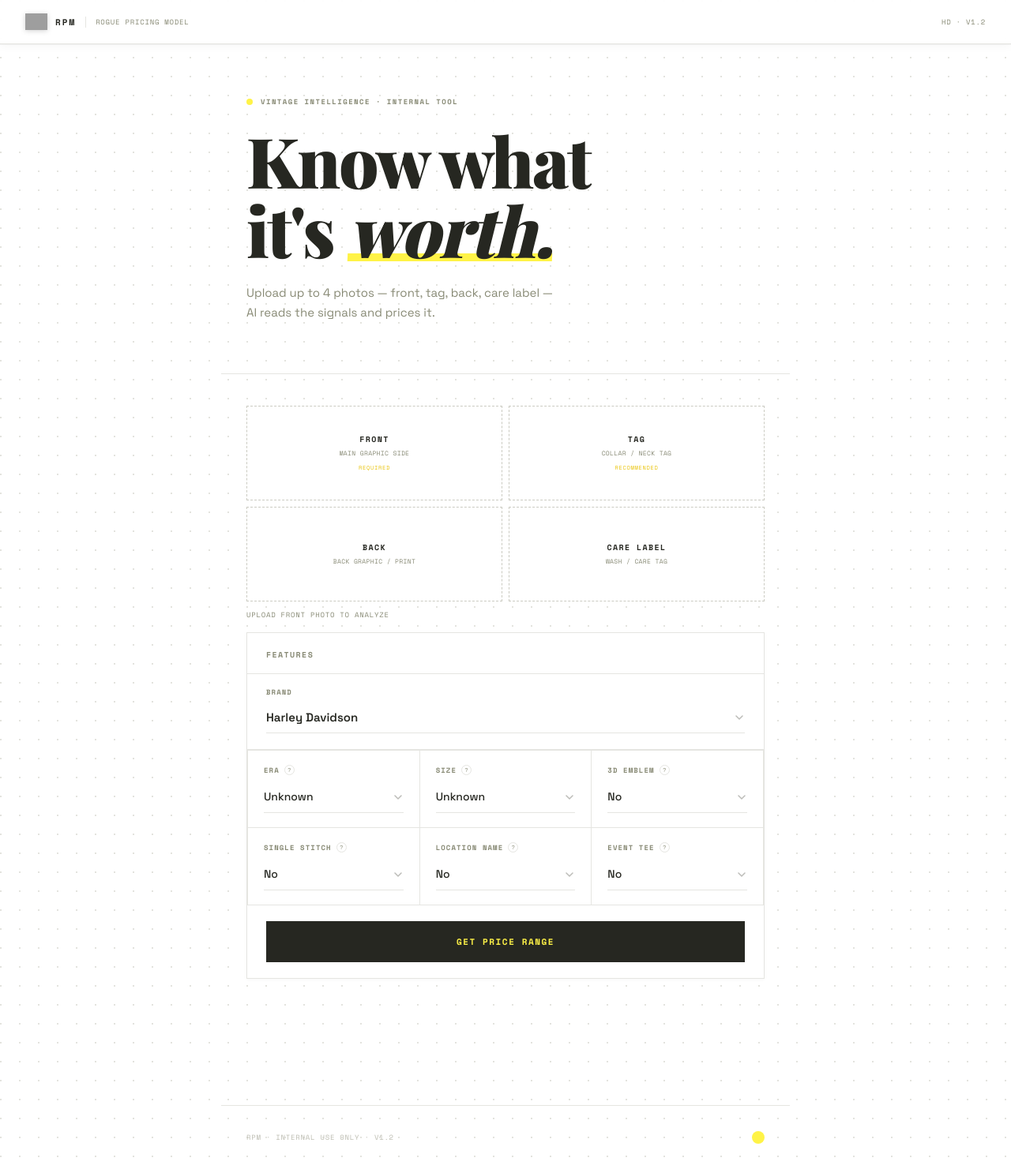
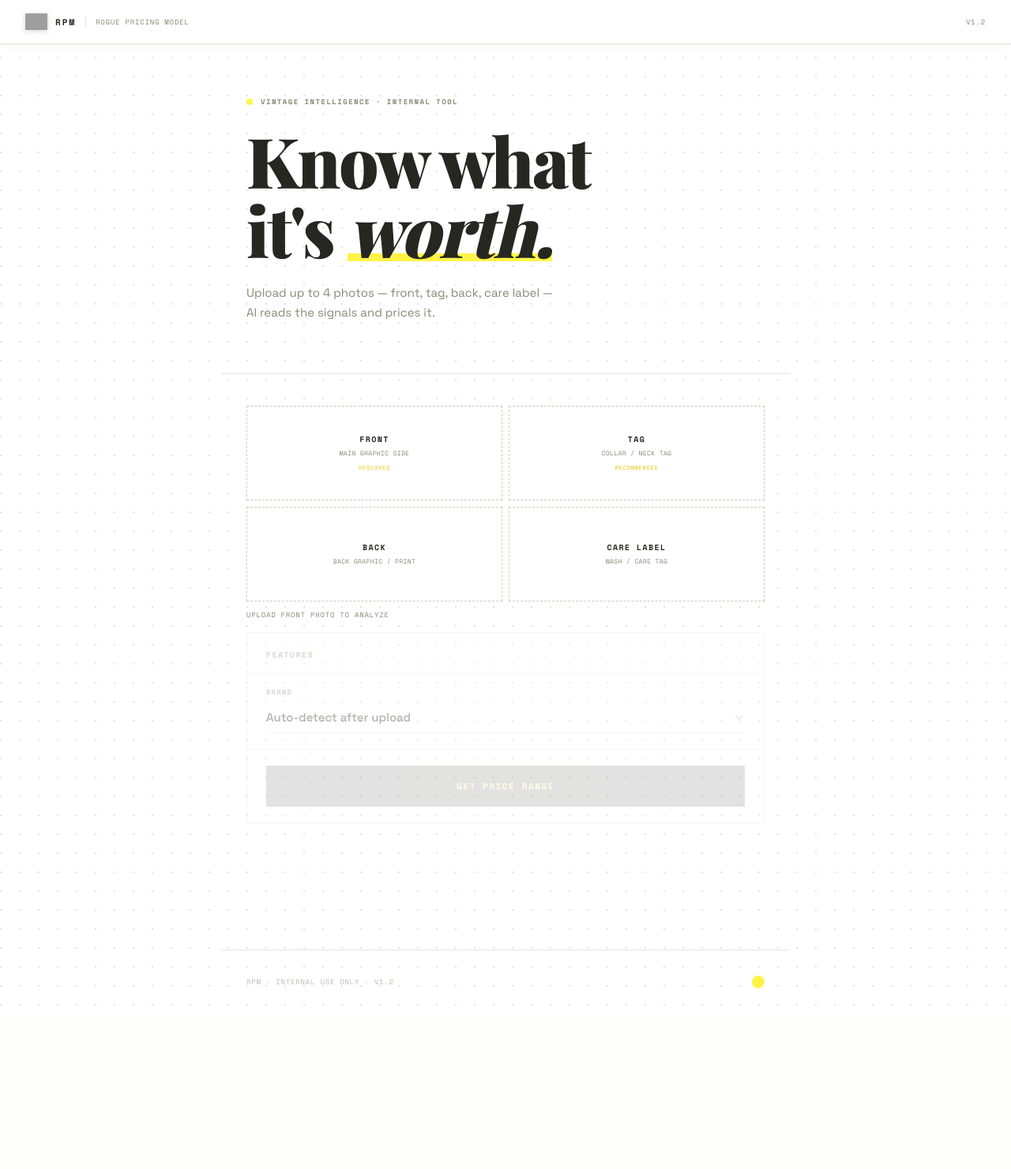
Before and after one commit to Keyshawn-Reid/vintage-pricer, a Flask app: page / in a window 1280 px wide. Shown: the whole page at 79% size. After the commit the page ends 1274 px from the top, so only its background shows below. Run offline with Flask 3, Linux system fonts and the light colour scheme; some web fonts are replaced; grey boxes are pictures that could not be loaded.

Commit message:
neutral default state — upload-first flow with auto brand detection
- page loads with brand set to "Auto-detect after upload", no panel active,
  features form visually locked (opacity) and submit disabled
- uploading front image triggers /analyze with brand=auto: backend runs a
  fast GPT-4o detection call then full analysis for the detected brand,
  returns detected_brand in response
- fillForm switches to detected brand via activateBrand(), fills signals,
  then unlocks the form — single smooth reveal after first photo
- manually selecting a brand from the dropdown also unlocks the form,
  allowing manual pricing without a photo
- switching back to "Auto-detect" re-locks and resets slots

Co-Authored-By: Claude Sonnet 4.6 <noreply@anthropic.com>

```diff
--- a/app.py
+++ b/app.py
@@ -8,7 +8,7 @@ import sys
 import os
 
 sys.path.append(os.path.dirname(os.path.abspath(__file__)))
-from src.vision import extract_features_from_image, extract_features_from_images
+from src.vision import extract_features_from_image, extract_features_from_images, detect_brand
 from src.hysteric_rules import predict_price as hysteric_rules_predict
 from src.brands import BRANDS
 from src.feedback import compute_image_ref, save_feedback
@@ -155,13 +155,15 @@ def index():
     retail = None
     form_data = {}
     error = None
-    selected_brand = "harley"
+    selected_brand = "auto"
 
     if request.method == "POST":
         selected_brand = request.form.get("brand", "harley")
         form_data = request.form
 
         try:
+            if selected_brand not in BRANDS:
+                raise ValueError("Select a brand or upload a photo to auto-detect.")
             input_df = form_to_input_df(selected_brand, form_data)
             low, high = predict_for_brand(selected_brand, input_df)
             if low is None:
@@ -203,7 +205,7 @@ def index():
 def analyze():
     brand = request.form.get("brand", "harley")
 
-    if BRANDS.get(brand, {}).get("multi_image"):
+    if brand == "auto" or BRANDS.get(brand, {}).get("multi_image"):
         temp_paths = {}
         try:
             for slot in ("front", "tag", "back", "care"):
@@ -214,7 +216,10 @@ def analyze():
                     temp_paths[slot] = path
             if "front" not in temp_paths:
                 return jsonify({"error": "Front image is required"}), 400
+            if brand == "auto":
+                brand = detect_brand(temp_paths)
             features = extract_features_from_images(temp_paths, brand=brand)
+            features["detected_brand"] = brand
             features["image_ref"] = compute_image_ref(temp_paths["front"])
             return jsonify(features)
         except Exception as e:
--- a/templates/index.html
+++ b/templates/index.html
@@ -250,6 +250,16 @@
         input[type="file"] { display: none; }
 
         /* ── Features block — white block on dot grid ── */
+        .features-wrap {
+            transition: opacity 0.35s ease;
+        }
+
+        .features-wrap.locked {
+            opacity: 0.32;
+            pointer-events: none;
+            user-select: none;
+        }
+
         .features-wrap {
             margin-top: 16px;
             background: #fff;
@@ -704,7 +714,7 @@
         </div>
 
         <!-- Features block -->
-        <div class="features-wrap">
+        <div class="features-wrap {% if not result and not form_data %}locked{% endif %}" id="featuresWrap">
 
             <div class="features-header">
                 <span class="features-label">Features</span>
@@ -722,6 +732,7 @@
                         <span class="ai-badge" id="badge-brand">AI</span>
                     </div>
                     <select name="brand" id="brandSelect" onchange="handleBrandChange(this.value)">
+                        <option value="auto" {% if selected_brand == 'auto' %}selected{% endif %}>Auto-detect after upload</option>
                         {% for brand_id, brand_cfg in brands.items() %}
                         <option value="{{ brand_id }}" {% if brand_id == selected_brand %}selected{% endif %}>
                             {{ brand_cfg.label }}
@@ -819,26 +830,51 @@
 
     let currentBrand = "{{ selected_brand }}";
 
-    // ── Brand switching ─────────────────────────────────────────────────────
-    function handleBrandChange(brandId) {
-        if (brandId === currentBrand) return;
+    // ── Lock / unlock features form ─────────────────────────────────────────
+    function lockForm() {
+        document.getElementById('featuresWrap').classList.add('locked');
+        document.getElementById('submitBtn').disabled = true;
+    }
 
+    function unlockForm() {
+        document.getElementById('featuresWrap').classList.remove('locked');
+        document.getElementById('submitBtn').disabled = false;
+    }
+
+    // ── Activate a brand panel (no slot reset, no badge clear) ───────────────
+    function activateBrand(brandId) {
         document.querySelectorAll('.signals-panel').forEach(p => {
             p.classList.remove('active');
             p.querySelectorAll('select').forEach(s => s.disabled = true);
         });
+        if (brandId && brandId !== 'auto') {
+            const panel = document.getElementById('panel-' + brandId);
+            if (panel) {
+                panel.classList.add('active');
+                panel.querySelectorAll('select').forEach(s => s.disabled = false);
+            }
+            document.getElementById('brandSelect').value = brandId;
+            document.getElementById('headerBrand').textContent = BRAND_META[brandId]?.short + ' · v1.2';
+        } else {
+            document.getElementById('brandSelect').value = 'auto';
+            document.getElementById('headerBrand').textContent = 'v1.2';
+        }
+        currentBrand = brandId || 'auto';
+    }
 
-        const panel = document.getElementById('panel-' + brandId);
-        panel.classList.add('active');
-        panel.querySelectorAll('select').forEach(s => s.disabled = false);
+    // ── Brand switching (user-initiated) ────────────────────────────────────
+    function handleBrandChange(brandId) {
+        if (brandId === currentBrand) return;
 
-        document.getElementById('headerBrand').textContent = BRAND_META[brandId].short + ' · v1.2';
         document.querySelectorAll('.ai-badge').forEach(b => b.classList.remove('visible'));
         document.querySelectorAll('select').forEach(s => s.classList.remove('ai-filled'));
         document.getElementById('aiDetectedNote').classList.remove('visible');
 
+        activateBrand(brandId);
         resetMultiSlots();
-        currentBrand = brandId;
+
+        if (brandId === 'auto') lockForm();
+        else unlockForm();
     }
 
     // ── Multi-image upload (Hysteric) ────────────────────────────────────────
@@ -922,7 +958,7 @@
         Object.entries(slotFiles).forEach(([slot, file]) => {
             if (file) fd.append(slot, file);
         });
-        fd.append('brand', 'hysteric');
+        fd.append('brand', currentBrand);
 
         fetch('/analyze', { method: 'POST', body: fd })
             .then(r => r.json())
@@ -937,14 +973,23 @@
                 document.getElementById('multiStatus').textContent = 'Analysis failed: ' + err.message;
             })
             .finally(() => {
-                document.getElementById('submitBtn').disabled = false;
+                if (document.getElementById('featuresWrap').classList.contains('locked')) {
+                    document.getElementById('submitBtn').disabled = true;
+                }
             });
     }
 
     // ── Fill form from AI response ───────────────────────────────────────────
     function fillForm(features) {
-        const signals = BRANDS_CONFIG[currentBrand].signals;
-        let filled = 0;
+        // Switch to detected brand if needed
+        if (features.detected_brand && features.detected_brand !== currentBrand) {
+            activateBrand(features.detected_brand);
+            document.getElementById('badge-brand').classList.add('visible');
+            document.getElementById('brandSelect').classList.add('ai-filled');
+        }
+
+        const signals = BRANDS_CONFIG[currentBrand]?.signals;
+        if (!signals) return;
 
         document.getElementById('imageRef').value = features.image_ref || '';
 
@@ -979,20 +1024,20 @@
                 : (value !== 'unknown' && value !== sig.options[0][0]);
 
             if (badgeEl) badgeEl.classList.toggle('visible', !!known);
-            if (known) filled++;
         });
 
         document.getElementById('aiDetectedNote').classList.add('visible');
-
-        if (features.detected_brand) {
-            document.getElementById('badge-brand').classList.add('visible');
-            document.getElementById('brandSelect').classList.add('ai-filled');
-        }
+        unlockForm();
     }
 
     // ── Init ─────────────────────────────────────────────────────────────────
-    document.getElementById('headerBrand').textContent =
-        BRAND_META[currentBrand].short + ' · v1.2';
+    if (currentBrand !== 'auto' && BRAND_META[currentBrand]) {
+        document.getElementById('headerBrand').textContent = BRAND_META[currentBrand].short + ' · v1.2';
+    }
+    // Start submit disabled if form is locked (no photo analyzed yet)
+    if (document.getElementById('featuresWrap').classList.contains('locked')) {
+        document.getElementById('submitBtn').disabled = true;
+    }
 
     {% if result %}
     window.addEventListener('load', () => {
```
Also changed, not shown: src/vision.py (+28 -0 lines).
